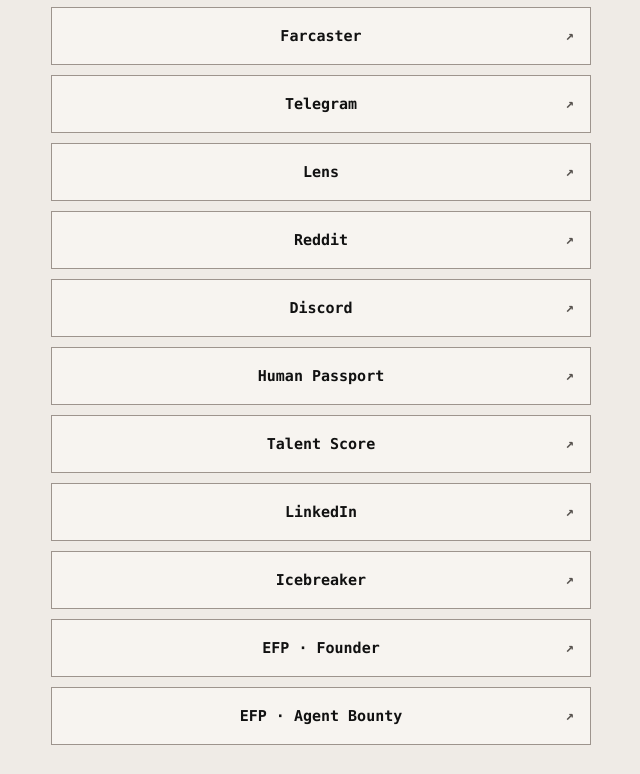
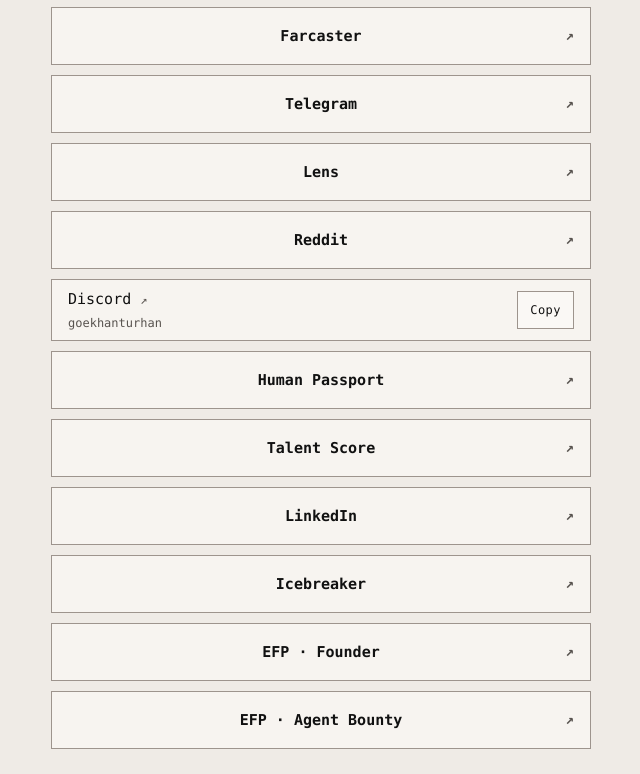
Before and after one commit to avalidurl/agentbounty, an Astro site: page /links in a window 1280 px wide. Shown: the part 2262-3036 px from the top of the page, without its empty margins (319-959 px from the left). Built offline with nearby package versions, Linux system fonts and the light colour scheme; Astro itself is replaced by a stand-in of ours.

Commit message:
links: Discord row shows both profile link and copyable username
Add a combined link+copy variant: the label/username links to the Discord
profile while a Copy button copies the username. Used for the founder Discord
entry so visitors can either open the profile or grab the handle.

Co-Authored-By: Claude Opus 4.7 (1M context) <noreply@anthropic.com>

```diff
--- a/src/data/linktree.ts
+++ b/src/data/linktree.ts
@@ -123,7 +123,12 @@ export const LINK_SECTIONS: LinkSection[] = [
       { label: "Telegram", href: "https://t.me/goekhanturhan", external: true },
       { label: "Lens", href: "https://firefly.social/profile/lens/gokhaneth", external: true },
       { label: "Reddit", href: "https://www.reddit.com/user/toombak", external: true },
-      { label: "Discord", href: "https://discord.com/users/468471856773464075", external: true },
+      {
+        label: "Discord",
+        href: "https://discord.com/users/468471856773464075",
+        external: true,
+        copy: "goekhanturhan",
+      },
       {
         label: "Human Passport",
         href: "https://base.easscan.org/address/0x36de990133D36d7E3DF9a820aA3eDE5a2320De71",
--- a/src/pages/links.astro
+++ b/src/pages/links.astro
@@ -242,6 +242,19 @@ const title = `Links — ${LINKTREE.name}`;
         color: var(--muted);
         word-break: break-all;
       }
+      .lt-rowlink {
+        flex: 1;
+        min-width: 0;
+        text-decoration: none;
+        color: var(--ink);
+      }
+      .lt-rowlink:hover {
+        color: var(--accent-go);
+      }
+      .lt-rowlink-arrow {
+        color: var(--muted);
+        font-size: 12px;
+      }
       .lt-wallet {
         display: flex;
         flex-direction: column;
@@ -361,7 +374,24 @@ const title = `Links — ${LINKTREE.name}`;
           <h2>{s.title}</h2>
           <div class="lt-stack">
             {s.items.map((item) =>
-              item.copy ? (
+              item.href && item.copy ? (
+                <div class="lt-copyrow">
+                  <a
+                    class="lt-rowlink"
+                    href={item.href}
+                    target={item.external ? "_blank" : undefined}
+                    rel={item.external ? "noopener noreferrer" : undefined}
+                  >
+                    <span class="lt-label">
+                      <span>{item.label} <span class="lt-rowlink-arrow" aria-hidden="true">↗</span></span>
+                      <span class="lt-handle">{item.copy}</span>
+                    </span>
+                  </a>
+                  <button type="button" class="lt-copy" data-copy={item.copy} aria-label={`Copy ${item.label}`}>
+                    Copy
+                  </button>
+                </div>
+              ) : item.copy ? (
                 <div class="lt-copyrow">
                   <span class="lt-label">
                     <span>{item.label}</span>
```
